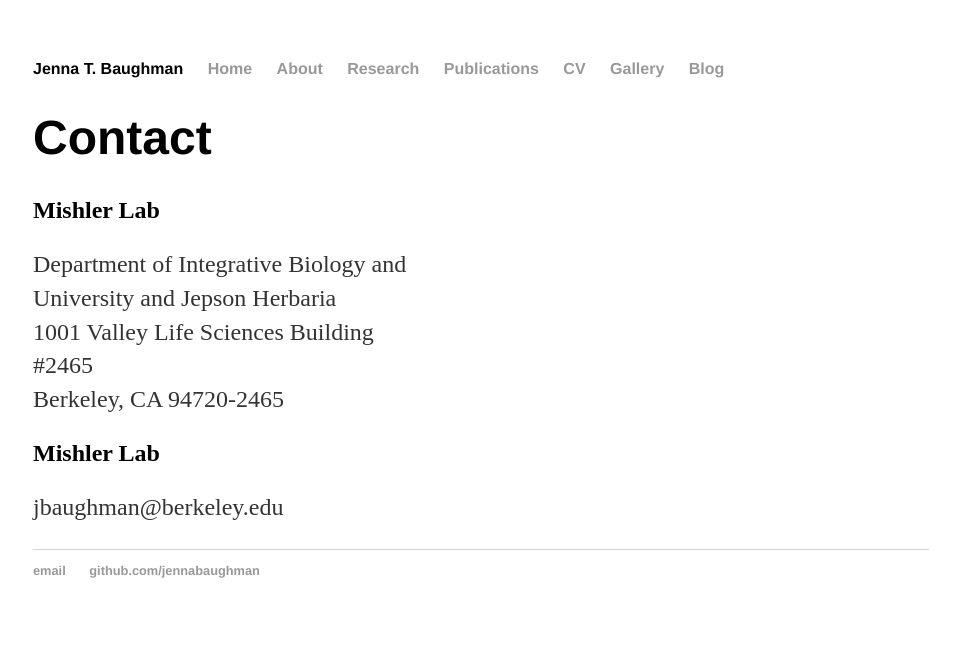
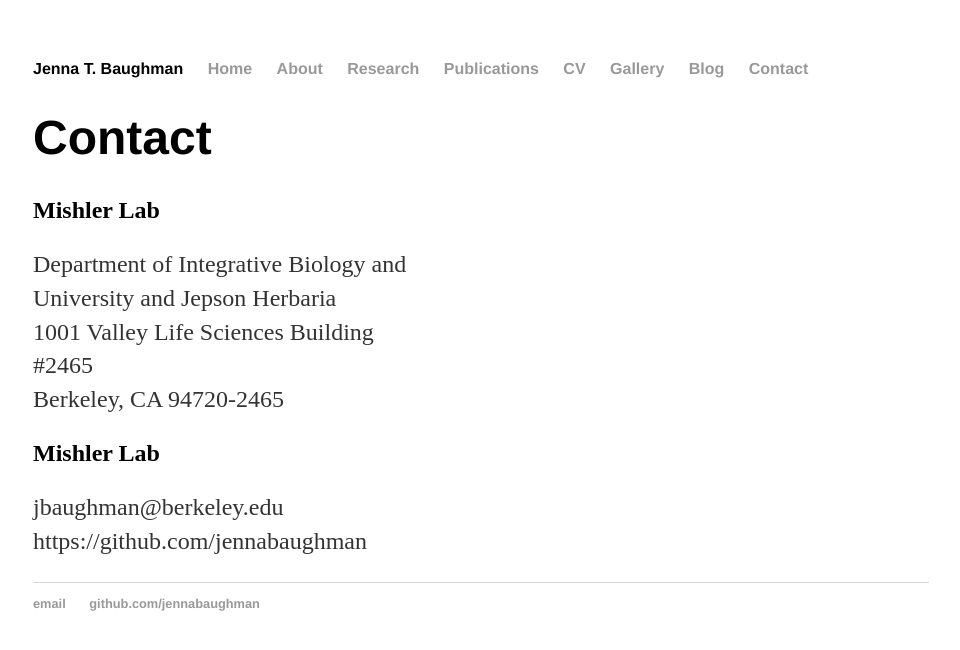
Before and after one commit to jenna-tb-ekwealor/jenna-tb-ekwealor.github.io, a Jekyll site: the page built from contact/index.html, in a window 1280 px wide. Shown: the top 650 px of the page, without its empty margins (159-1119 px from the left). Built offline with Jekyll 4.4.1, drawn with Linux system fonts in a browser that asks for light colours.

Commit message:
adding contact page to menu

```diff
--- a/_layouts/default.html
+++ b/_layouts/default.html
@@ -16,6 +16,7 @@
         		<li><a href="/cv/CV_2018_J_Baughman.pdf" target="_blank">CV</li>
         		<li><a href="https://500px.com/jennabaughman" target="_blank">Gallery</a></li>
         		<li><a href="https://bryophytingbiologist.wordpress.com" target="_blank">Blog</a></li>
+        		<li><a href="/contact">Contact</a></li>
     		</ul>
 		</nav>
 		<div class="container">
--- a/contact/index.html
+++ b/contact/index.html
@@ -13,6 +13,7 @@
 		</p>
 	<h2>Mishler Lab</h2>
 	<p> jbaughman@berkeley.edu <br />
+		https://github.com/jennabaughman
 		</p>
 
 </div><!-- /.blurb -->
```
